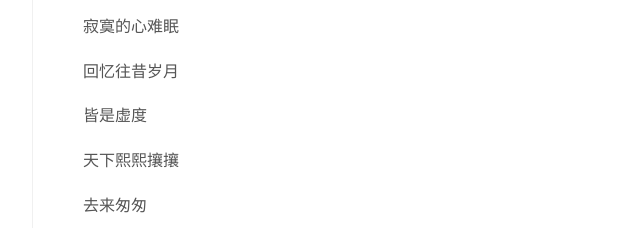
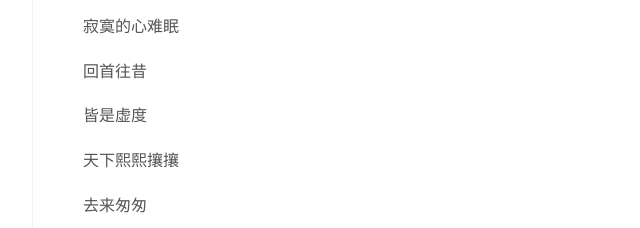
Before and after one commit to sunanxiang/sunanxiang.github.io, a plain HTML site: page 2018/07/23/不为谁而写的那些年/index.html in a window 1280 px wide. Shown: the part 425-653 px from the top of the page, 258-898 px from the left. Drawn offline with Linux system fonts and the light colour scheme; a script that the page names is missing.

Commit message:
Site updated: 2018-07-24 10:06:59

```diff
--- a/2018/07/23/不为谁而写的那些年/index.html
+++ b/2018/07/23/不为谁而写的那些年/index.html
@@ -1,6 +1,6 @@
 <!DOCTYPE html><html lang="zh-CN"><head><meta charset="utf-8"><meta http-equiv="X-UA-Compatible" content="IE=edge"><meta name="viewport" content="width=device-width, initial-scale=1"><meta name="author" content="Anxiang.Sun"><meta name="description" content="A bolg just for fun."><link rel="alternative" href="/atom.xml" title="祥子没有祥" type="application/atom+xml"><link rel="icon" href="/favicon.png"><title>不为谁而写的那些年 - 祥子没有祥</title><link rel="stylesheet" href="/css/main.css"><link rel="stylesheet" href="/js/fancybox/jquery.fancybox.min.css"><!--[if lt IE 9]><script>(function(a,b){a="abbr article aside audio bdi canvas data datalist details dialog figcaption figure footer header hgroup main mark meter nav output progress section summary template time video".split(" ");for(b=a.length-1;b>=0;b--)document.createElement(a[b])})()</script><![endif]--><script src="/js/jquery-3.1.1.min.js"></script><script src="/js/fancybox/jquery.fancybox.min.js"></script></head><body style="opacity:0"><header class="head"><h1 class="head-title u-fl"><a href="/">祥子没有祥</a></h1><nav class="head-nav u-fr"><ul class="head-nav__list"><li class="head-nav__item"><a class="head-nav__link" href="/archives">カタログ/（目录）</a></li></ul></nav></header><main class="main"><article class="post"><header class="post__head"> <time class="post__time" datetime="2018-07-23T15:33:27.000Z">July 23, 2018</time><h1 class="post__title"><a href="/2018/07/23/不为谁而写的那些年/">不为谁而写的那些年</a></h1><div class="post__main echo"><p>夜，漆黑如墨</p>
 <p>寂寞的心难眠</p>
-<p>回忆往昔岁月</p>
+<p>回首往昔</p>
 <p>皆是虚度</p>
 <p>天下熙熙攘攘</p>
 <p>去来匆匆</p>
```
